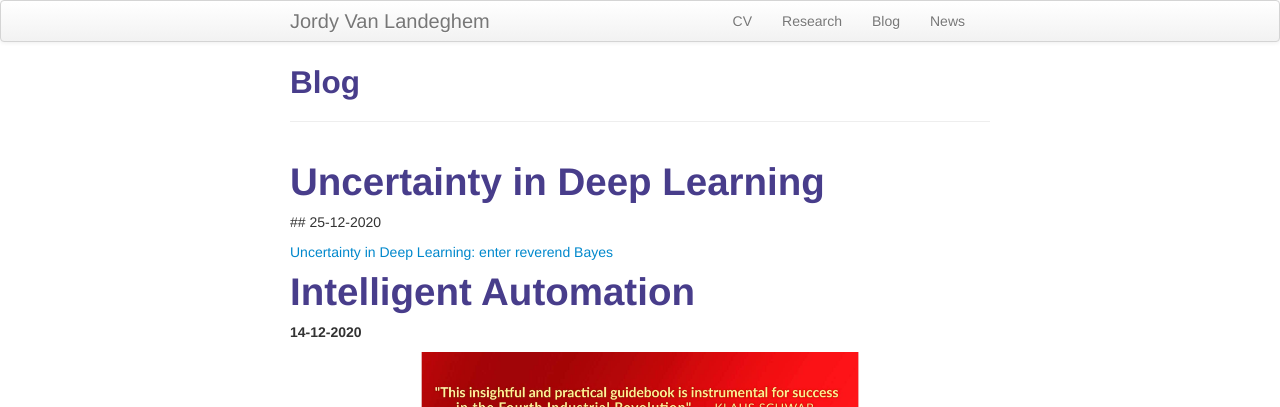
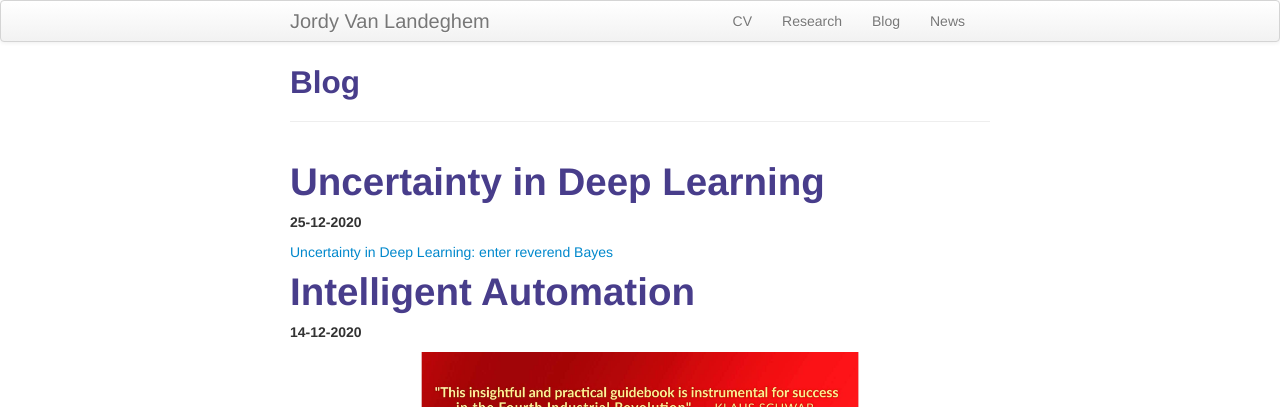
Before and after one commit to Jordy-VL/jordy-vl.github.io, a Jekyll site: the page built from pages/blog.md, in a window 1280 px wide. Shown: the top 407 px of the page. Built offline with Jekyll 4.4.1, drawn with Linux system fonts in a browser that asks for light colours; formulas are drawn with MathJax 3.

```diff
--- a/pages/blog.md
+++ b/pages/blog.md
@@ -5,8 +5,7 @@ description: Jordy Van Landeghem's blog space
 ---
 
 # Uncertainty in Deep Learning
-
- ## 25-12-2020
+**25-12-2020**
 
 <a href="uncertainty-blog.md/">Uncertainty in Deep Learning: enter reverend Bayes</a>
 
```
